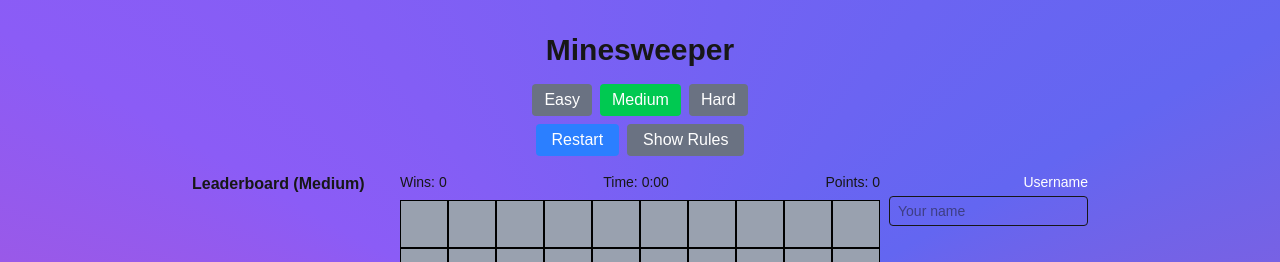
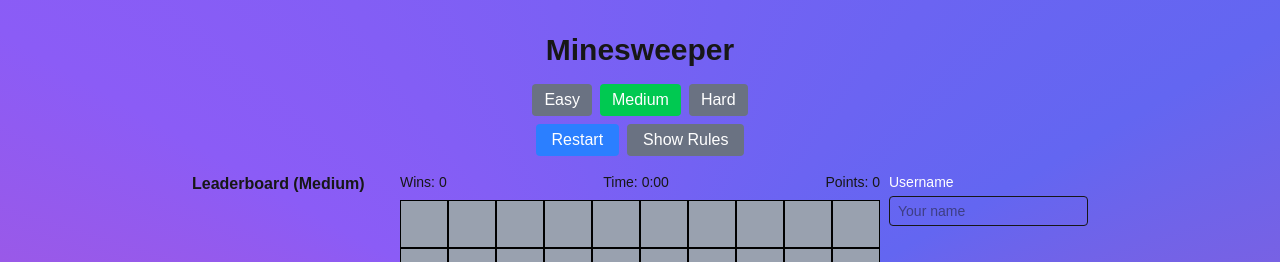
Before and after one commit to Sakacogu/minesweeper, a Next.js app: page / in a window 1280 px wide. Shown: the top 262 px of the page. Built offline with nearby package versions, Linux system fonts and the light colour scheme.

Commit message:
Update page.tsx

```diff
--- a/src/app/page.tsx
+++ b/src/app/page.tsx
@@ -290,9 +290,9 @@ const MineSweeper: React.FC = () => {
       <div className="relative w-full max-w-4xl">
 
         <div className="hidden lg:flex flex-col absolute right-0 items-end">
-          <label className="text-sm mb-1 text-white">Username</label>
+          <label className="text-sm mb-1 text-white self-start">Username</label>
           <input
-            className="px-2 py-1 rounded border text-sm"
+            className="px-2 py-1 rounded border text-sm self-center"
             value={username}
             onChange={(e) => setUsername(e.target.value)}
             placeholder="Your name"
```
